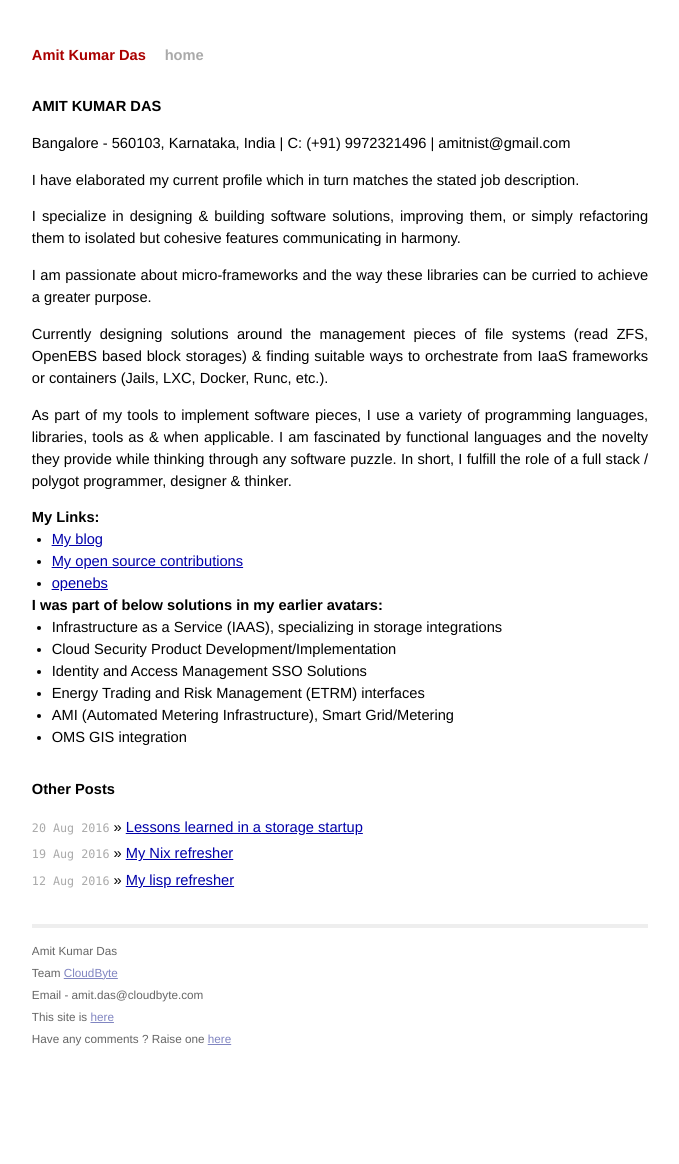
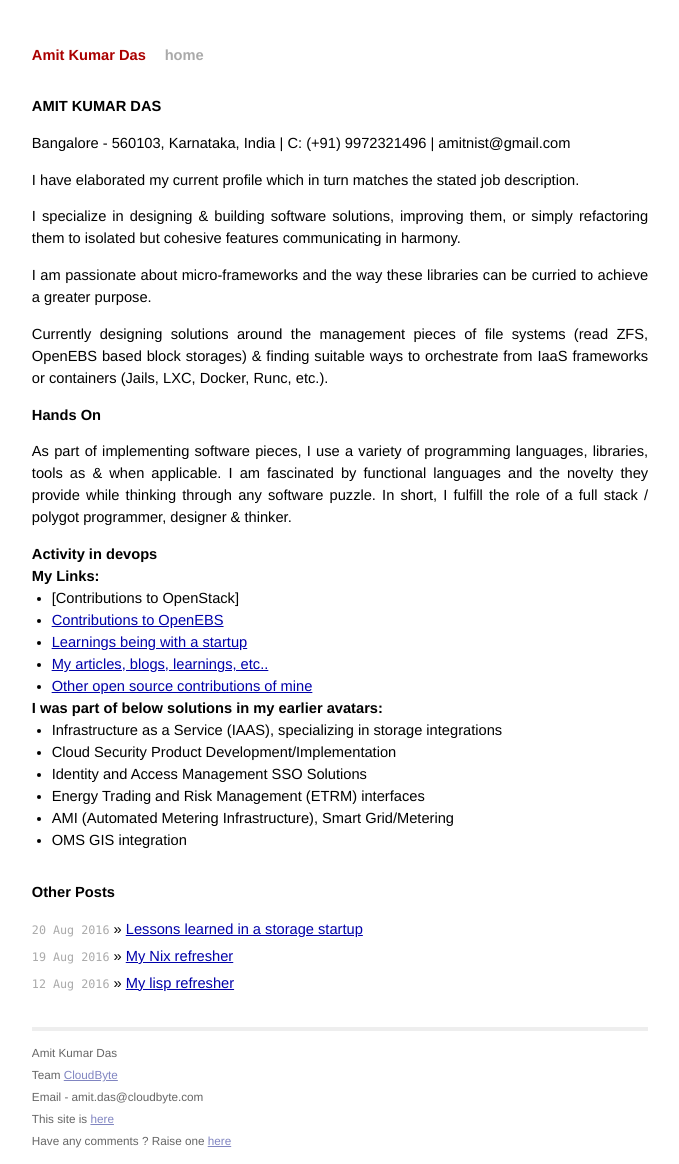
Before and after one commit to AmitKumarDas/amitkumardas.github.io, a Jekyll site: the page built from _posts/2016-09-01-my-resume-cover-letter.md, in a window 1280 px wide. Shown: the whole page, without its empty margins (300-979 px from the left). Built offline with Jekyll 4.4.1, drawn with Linux system fonts in a browser that asks for light colours; before the commit the page ends 1061 px from its top, so only the background shows below that.

Commit message:
Update 2016-09-01-my-resume-cover-letter.md

```diff
--- a/_posts/2016-09-01-my-resume-cover-letter.md
+++ b/_posts/2016-09-01-my-resume-cover-letter.md
@@ -18,15 +18,23 @@ Currently designing solutions around the management pieces of file systems
 (read ZFS, OpenEBS based block storages) & finding suitable ways to orchestrate from
 IaaS frameworks or containers (Jails, LXC, Docker, Runc, etc.).
 
-As part of my tools to implement software pieces, I use a variety of programming
+### Hands On
+
+As part of implementing software pieces, I use a variety of programming
 languages, libraries, tools as & when applicable. I am fascinated by functional
 languages and the novelty they provide while thinking through any software puzzle.
 In short, I fulfill the role of a full stack / polygot programmer, designer & thinker.
 
+### Activity in devops
+
+
 ### My Links:
-- [My blog](https://amitkumardas.github.io/)
-- [My open source contributions](https://github.com/AmitKumarDas)
-- [openebs](https://github.com/openebs/)
+
+- [Contributions to OpenStack]
+- [Contributions to OpenEBS](https://github.com/openebs/)
+- [Learnings being with a startup](https://amitkumardas.github.io/2016/08/20/lessons-learned-at-CloudByte.html)
+- [My articles, blogs, learnings, etc..](https://amitkumardas.github.io/)
+- [Other open source contributions of mine](https://github.com/AmitKumarDas)
 
 ### I was part of below solutions in my earlier avatars:
 
```
